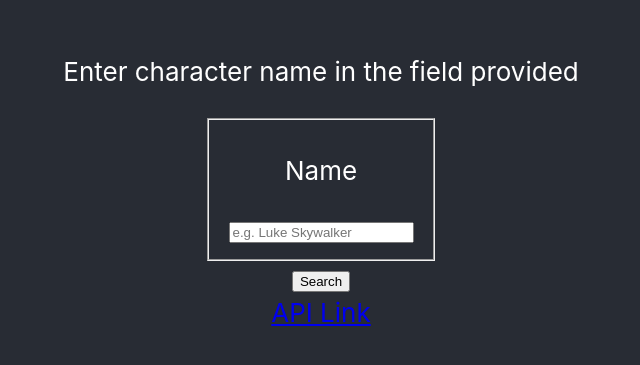
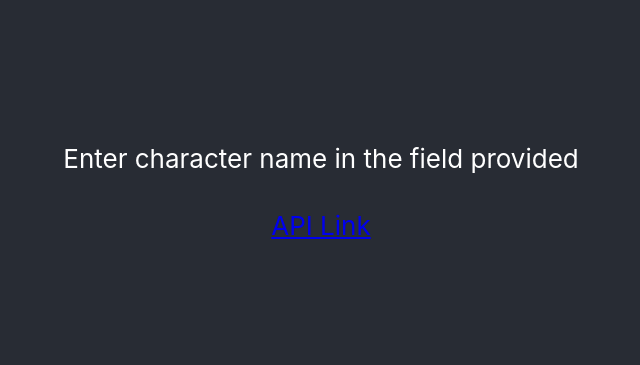
Before and after one commit to roisuuu/sw-search, a React (Create React App) app: page / in a window 1280 px wide. Shown: the part 221-586 px from the top of the page, without its empty margins (319-959 px from the left). Built offline with nearby package versions, Linux system fonts and the light colour scheme.

Commit message:
restarting

```diff
--- a/src/App.js
+++ b/src/App.js
@@ -1,49 +1,7 @@
 // import logo from './logo.svg';
 import './App.css';
-import { useState, useReducer } from 'react';
-
-const formReducer = (state, event) => {
-  // return {
-  //   ...state,
-  //   [event.name]: event.value
-  // }
-
-  if (event.reset) {
-    return {
-      name: '',
-    }
-  } else {
-    return {
-      ...state,
-      [event.name]: event.value
-    }
-  }
-}
 
 function App() {
-  const [formData, setFormData] = useReducer(formReducer, {
-    // setting a default value for the input
-    // name: "Luke Skywalker",
-  });
-  const [submitting, setSubmitting] = useState(false);
-  const handleSubmit = event => {
-    event.preventDefault();
-    setSubmitting(true);
-    // simulating an API call
-    setTimeout(() => {
-      setSubmitting(false);
-      setFormData({
-        reset: true
-      })
-    }, 3000)
-  }
-
-  const handleChange = event => {
-    setFormData({
-      name: event.target.name,
-      value: event.target.value,
-    });
-  }
 
   return (
     <div className="App">
@@ -53,31 +11,7 @@ function App() {
         </p>
 
         <div className="searchField">
-          {submitting &&
-          <div>Submitting Form...
-            <div>
-              <p>
-                You submitted:
-              </p>
-              <ul>
-                {Object.entries(formData).map(([name, value]) => (
-                  <li key={name}><strong>{name}</strong> : {value.toString()}</li>
-                ))}
-              </ul>
-            </div>
-          </div>
-          }
-          {/* we use the AND operator to have this only when submitting is true */}
 
-          <form onSubmit={handleSubmit}>
-            <fieldset>
-              <label>
-                <p>Name</p>
-                <input name="name" onChange={handleChange} value={formData.name || ''} placeholder={"e.g. Luke Skywalker"}/>
-              </label>
-            </fieldset>
-            <button type="submit">Search</button>
-          </form>
         </div>
         <a
           className="API-link"
--- a/src/reportWebVitals.js
+++ /dev/null
@@ -1,13 +0,0 @@
-const reportWebVitals = onPerfEntry => {
-  if (onPerfEntry && onPerfEntry instanceof Function) {
-    import('web-vitals').then(({ getCLS, getFID, getFCP, getLCP, getTTFB }) => {
-      getCLS(onPerfEntry);
-      getFID(onPerfEntry);
-      getFCP(onPerfEntry);
-      getLCP(onPerfEntry);
-      getTTFB(onPerfEntry);
-    });
-  }
-};
-
-export default reportWebVitals;
```
Also changed, not shown: src/setupTests.js (deleted, +0 -5 lines), 1 other file (tests, documents, lock files or other folders).
